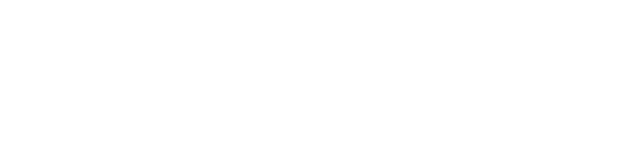
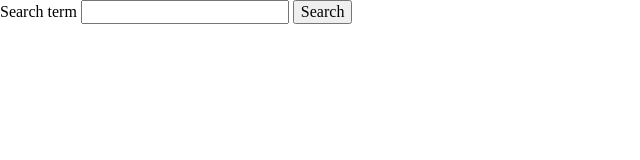
Before and after one commit to lbox87/Github-API-Assignment, a plain HTML site: page index.html in a window 1280 px wide. Shown: the whole page, without its empty margins (0-640 px from the left). Drawn offline with nearby package versions, Linux system fonts and the light colour scheme.

Commit message:
submit event store endpoint

```diff
--- a/index.html
+++ b/index.html
@@ -1,6 +1,7 @@
 <!DOCTYPE html>
 <html lang="en">
-  <head>
+
+<head>
     <meta charset="utf-8">
     <meta name="" content="">
 
@@ -21,11 +22,18 @@
     <!-- jQuery and js scripts -->
     <script src="https://code.jquery.com/jquery.min.js"></script>
     <script src="script.js"></script>
-  </head>
-  <body>
+</head>
+
+<body>
     <header role="banner">
     </header>
     <main role="main">
+        <form id="js-form">
+            <label for="search-term">Search term</label>
+            <input type="text" name="search-term" id="js-search-term" required>
+            <input type="submit" value="Search">
+        </form>
     </main>
-  </body>
+</body>
+
 </html>
--- a/script.js
+++ b/script.js
@@ -0,0 +1,15 @@
+'use strict';
+
+// "https://api.github.com/users/lbox87/repos"
+
+function submitForm() {
+    $('form').submit(event => {
+        event.preventDefault();
+        let searchTerm = $('#js-search-term').val();
+        console.log(`current search term is ${searchTerm}`);
+        let endpoint = "https://api.github.com/users/" + searchTerm + "/repos";
+        console.log(`current endpoint is ${endpoint}`);
+    });
+}
+
+$(submitForm);
```
